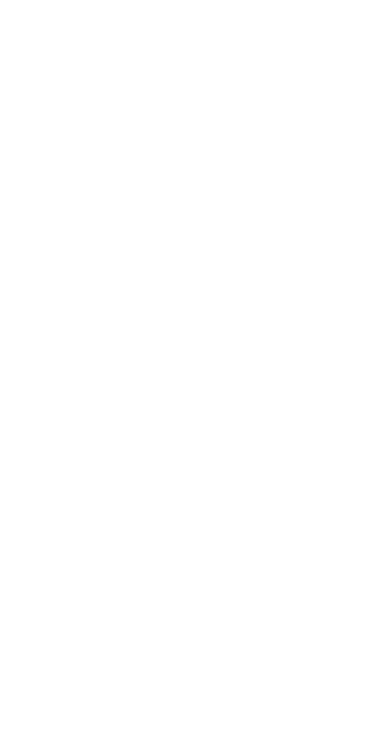
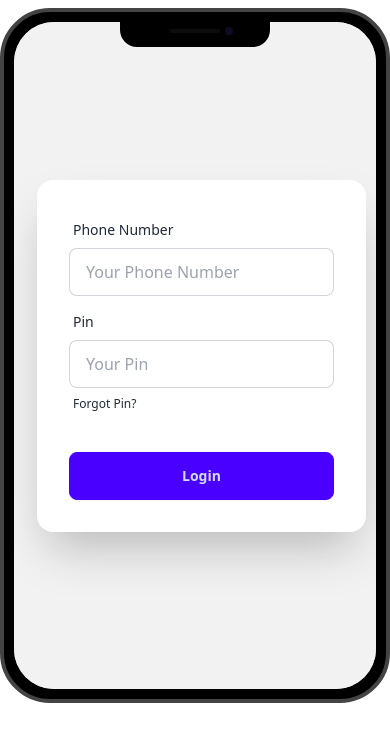
Before and after one commit to himu004/mobile-banking-with-js, a plain HTML site: page index.html in a window 390 px wide. Drawn offline with nearby package versions, Linux system fonts and the light colour scheme.

Commit message:
Login and Mobile Screen Implemented

```diff
--- a/index.html
+++ b/index.html
@@ -1,13 +1,57 @@
 <!DOCTYPE html>
-<html lang="en">
+<html lang="en" data-theme="light">
+
 <head>
     <meta charset="UTF-8">
     <meta name="viewport" content="width=device-width, initial-scale=1.0">
-    <title>Payooo Mobile Banking</title>
+    <title>MFS With JS</title>
+    <link rel="shortcut icon" href="assets/logo.png" type="image/x-icon">
     <link href="https://cdn.jsdelivr.net/npm/daisyui@4.12.10/dist/full.min.css" rel="stylesheet" type="text/css" />
-<script src="https://cdn.tailwindcss.com"></script>
+    <script src="https://cdn.tailwindcss.com"></script>
 </head>
+
 <body>
 
+    <main class="flex justify-center pt-2">
+        <div class="mockup-phone ">
+            <div class="camera"></div>
+            <div class="display">
+                <div class="artboard artboard-demo phone-2">
+                    <!-- Text Input -->
+                    <div class="hero bg-base-200 min-h-screen">
+                        <div class="hero-content flex-col lg:flex-row-reverse">
+                          <div class="card bg-base-100 w-full max-w-full shrink-0 shadow-2xl">
+                            <form class="card-body">
+                              <div class="form-control">
+                                <label class="label">
+                                  <span class="label-text">Phone Number</span>
+                                </label>
+                                <input type="text" placeholder="Your Phone Number" class="input input-bordered" required />
+                              </div>
+                              <div class="form-control">
+                                <label class="label">
+                                  <span class="label-text">Pin</span>
+                                </label>
+                                <input type="password" placeholder="Your Pin" class="input input-bordered" required />
+                                <label class="label">
+                                  <a href="#" class="label-text-alt link link-hover">Forgot Pin?</a>
+                                </label>
+                              </div>
+                              <div class="form-control mt-6">
+                                <button class="btn btn-primary">Login</button>
+                              </div>
+                            </form>
+                          </div>
+                        </div>
+                      </div>
+
+                </div>
+            </div>
+        </div>
+    </main>
+
+
+    <script src="script/index.js"></script>
 </body>
+
 </html>
--- a/script/index.js
+++ b/script/index.js
@@ -0,0 +1 @@
+console.log('Jeyllow Ayaaz');
```
Also changed, not shown: assets/logo.png (added), 1 other file.
